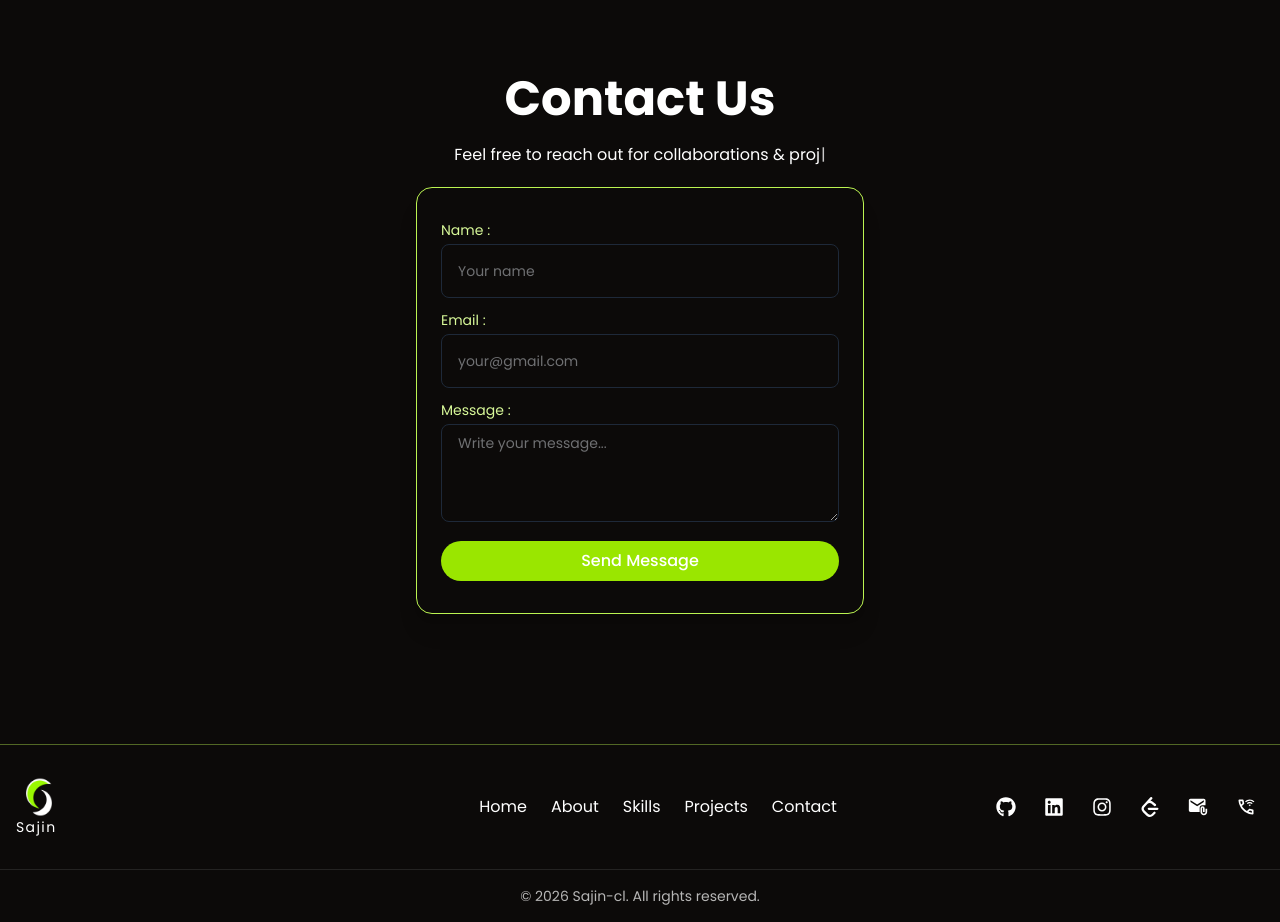
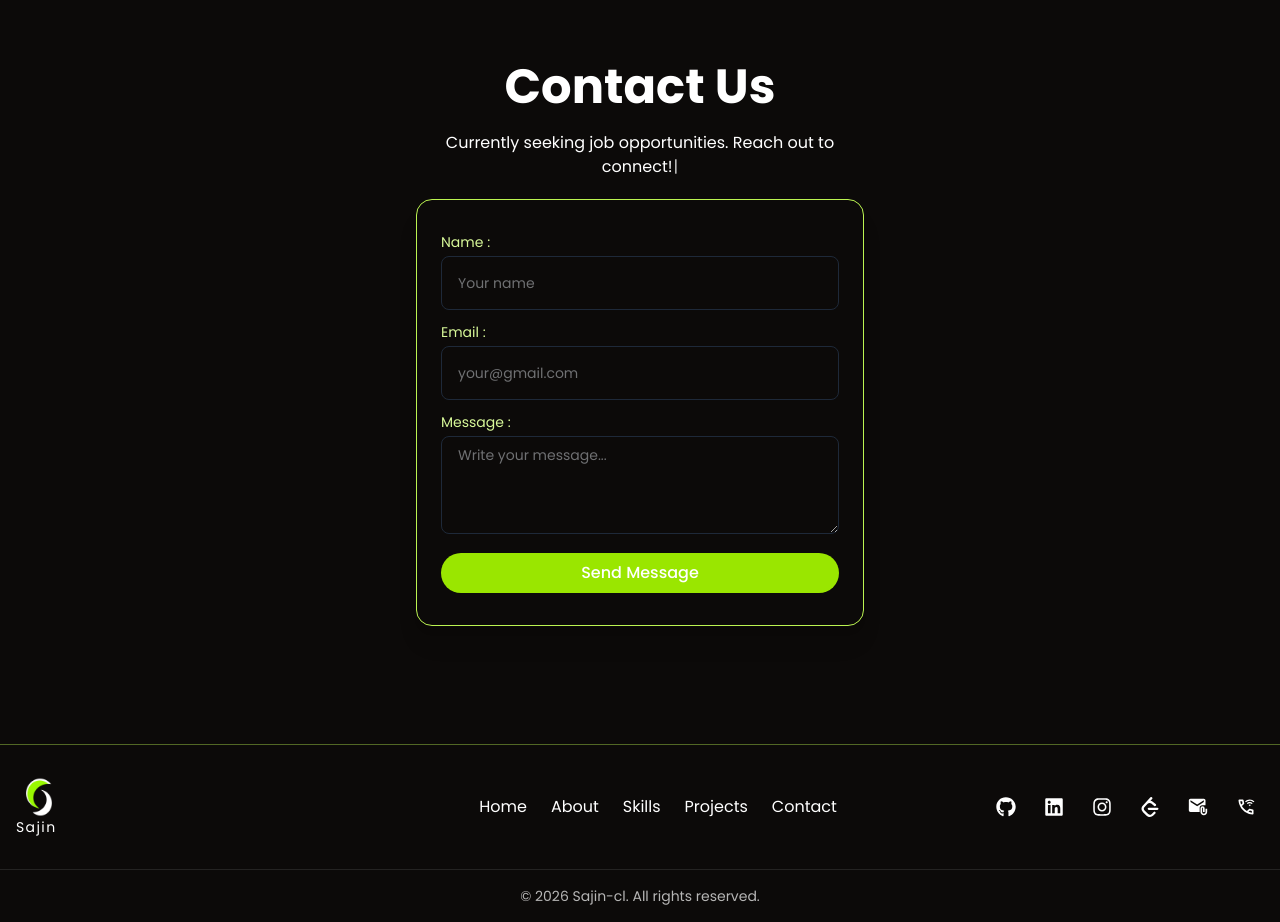
Before and after one commit to sajin-cl/Sajin-Porfolio, a React (Vite) app in the folder Sajin_Portfolio/: page / in a window 1280 px wide. Shown: the part 4920-5842 px from the top of the page. Built offline with nearby package versions, Linux system fonts and the light colour scheme.

Commit message:
contact us small ui update

```diff
--- a/Sajin_Portfolio/src/components/Contact.jsx
+++ b/Sajin_Portfolio/src/components/Contact.jsx
@@ -69,7 +69,7 @@ const Contact = () => {
         <div className="text-white text-center mb-5">
           <Typewriter
             options={{
-              strings: ["Feel free to reach out for collaborations & projects"],
+              strings: ["Currently seeking job opportunities. Reach out to connect!"],
               autoStart: true,
               loop: true,
               delay: 80,
```
